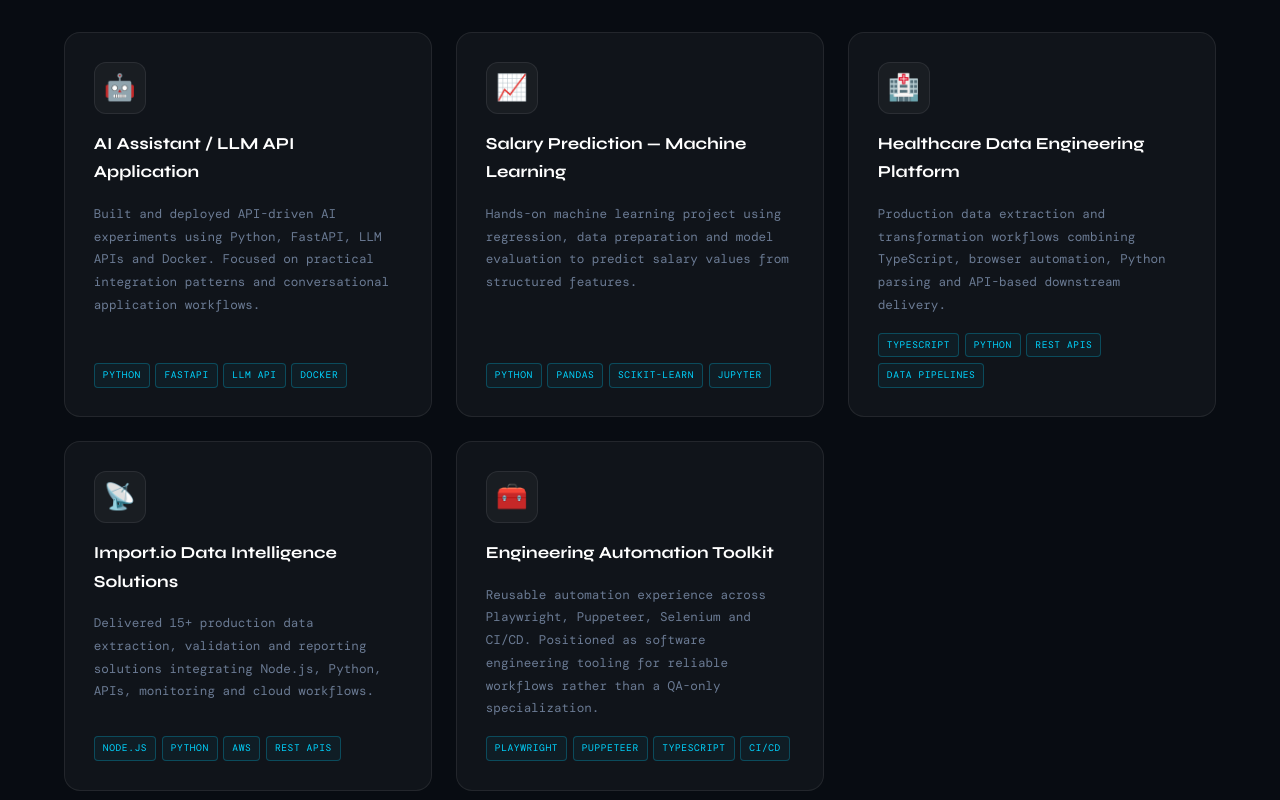
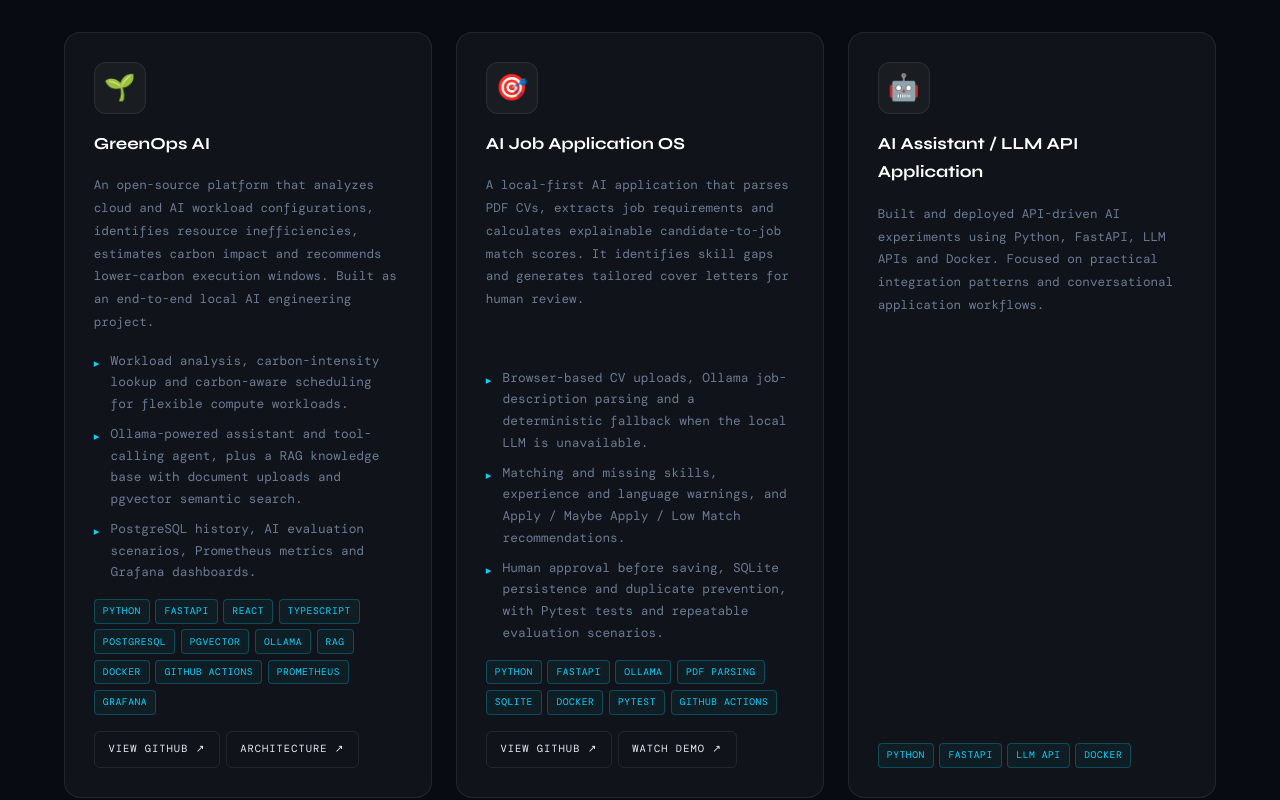
Before and after one commit to HamzaZahid172/HamzaZahid172.github.io, a plain HTML site: page index.html in a window 1280 px wide. Shown: the part 4360-5160 px from the top of the page. Drawn offline with nearby package versions, Linux system fonts and the light colour scheme; a web font is replaced by a local one.

Commit message:
feat(portfolio): showcase GreenOps AI and AI Job Application OS

```diff
--- a/index.html
+++ b/index.html
@@ -346,7 +346,39 @@
           Projects that better represent my direction in software engineering,
           backend, data science, cloud and applied AI.
         </p>
-        <div class="projects-grid">
+        <div class="projects-grid" style="grid-template-columns:repeat(auto-fill,minmax(min(100%,350px),1fr))">
+          <article class="project-card reveal">
+            <div class="project-icon" aria-hidden="true">🌱</div>
+            <h3 class="project-name">GreenOps AI</h3>
+            <p class="project-desc">An open-source platform that analyzes cloud and AI workload configurations, identifies resource inefficiencies, estimates carbon impact and recommends lower-carbon execution windows. Built as an end-to-end local AI engineering project.</p>
+            <ul class="timeline-bullets">
+              <li>Workload analysis, carbon-intensity lookup and carbon-aware scheduling for flexible compute workloads.</li>
+              <li>Ollama-powered assistant and tool-calling agent, plus a RAG knowledge base with document uploads and pgvector semantic search.</li>
+              <li>PostgreSQL history, AI evaluation scenarios, Prometheus metrics and Grafana dashboards.</li>
+            </ul>
+            <div class="project-stack"><span class="stack-tag">Python</span><span class="stack-tag">FastAPI</span><span class="stack-tag">React</span><span class="stack-tag">TypeScript</span><span class="stack-tag">PostgreSQL</span><span class="stack-tag">pgvector</span><span class="stack-tag">Ollama</span><span class="stack-tag">RAG</span><span class="stack-tag">Docker</span><span class="stack-tag">GitHub Actions</span><span class="stack-tag">Prometheus</span><span class="stack-tag">Grafana</span></div>
+            <div class="project-stack">
+              <a href="https://github.com/HamzaZahid172/greenops-ai" target="_blank" rel="noopener noreferrer" class="btn-outline" style="padding:0.55rem 0.85rem;font-size:0.65rem">View GitHub ↗</a>
+              <a href="https://github.com/HamzaZahid172/greenops-ai/blob/main/docs/ARCHITECTURE.md" target="_blank" rel="noopener noreferrer" class="btn-outline" style="padding:0.55rem 0.85rem;font-size:0.65rem">Architecture ↗</a>
+            </div>
+          </article>
+
+          <article class="project-card reveal" style="transition-delay:0.1s">
+            <div class="project-icon" aria-hidden="true">🎯</div>
+            <h3 class="project-name">AI Job Application OS</h3>
+            <p class="project-desc">A local-first AI application that parses PDF CVs, extracts job requirements and calculates explainable candidate-to-job match scores. It identifies skill gaps and generates tailored cover letters for human review.</p>
+            <ul class="timeline-bullets">
+              <li>Browser-based CV uploads, Ollama job-description parsing and a deterministic fallback when the local LLM is unavailable.</li>
+              <li>Matching and missing skills, experience and language warnings, and Apply / Maybe Apply / Low Match recommendations.</li>
+              <li>Human approval before saving, SQLite persistence and duplicate prevention, with Pytest tests and repeatable evaluation scenarios.</li>
+            </ul>
+            <div class="project-stack"><span class="stack-tag">Python</span><span class="stack-tag">FastAPI</span><span class="stack-tag">Ollama</span><span class="stack-tag">PDF Parsing</span><span class="stack-tag">SQLite</span><span class="stack-tag">Docker</span><span class="stack-tag">Pytest</span><span class="stack-tag">GitHub Actions</span></div>
+            <div class="project-stack">
+              <a href="https://github.com/HamzaZahid172/ai-job-application-os" target="_blank" rel="noopener noreferrer" class="btn-outline" style="padding:0.55rem 0.85rem;font-size:0.65rem">View GitHub ↗</a>
+              <a href="https://youtu.be/QiObEz8mIns" target="_blank" rel="noopener noreferrer" class="btn-outline" style="padding:0.55rem 0.85rem;font-size:0.65rem">Watch Demo ↗</a>
+            </div>
+          </article>
+
           <div class="project-card reveal">
             <div class="project-icon">🤖</div>
             <div class="project-name">AI Assistant / LLM API Application</div>
```
